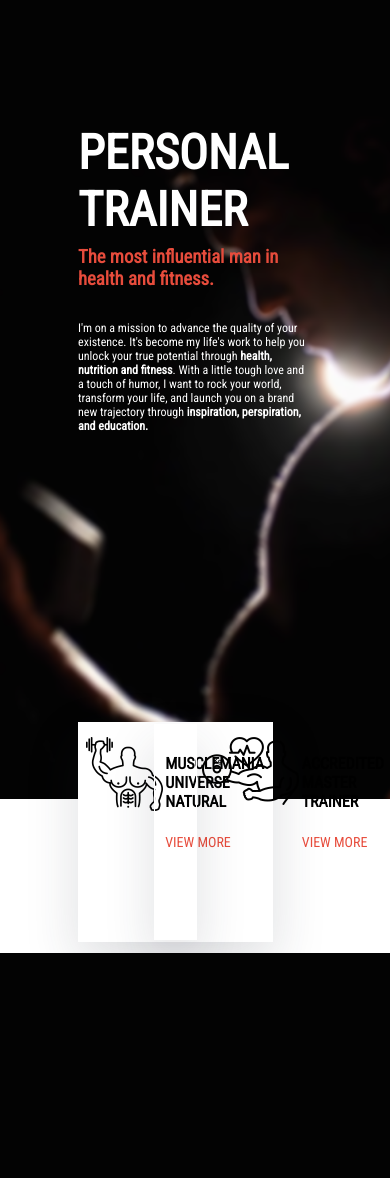
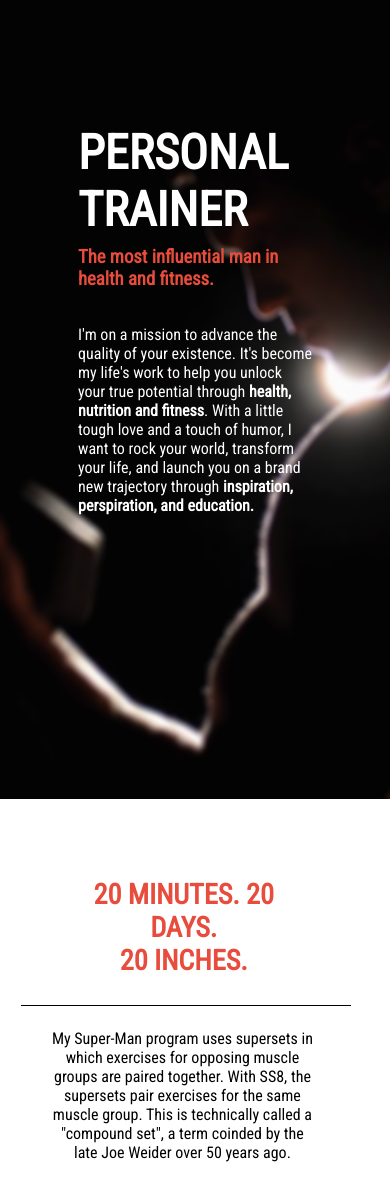
Before and after one commit to MAstrauskas/athletics-website, a PHP site: page /index.html in a window 390 px wide. Shown: the part 81-1259 px from the top of the page. Before the commit the page ends 1034 px from the top, so only its background shows below. Run offline with PHP 8.4, Linux system fonts and the light colour scheme; some libraries are stand-ins or nearby versions.

Commit message:
Add Responsiveness & Create Content Box
Added responsiveness to the content and
also created first 2 boxes of content
in the cover section.

```diff
--- a/css/style.css
+++ b/css/style.css
@@ -53,7 +53,7 @@ a {
 }
 
 /* Cover */
-.cover {
+.content {
   background-image: url("../images/cover-background.png");
   background-size: cover;
   background-repeat: no-repeat;
@@ -70,7 +70,7 @@ a {
   display: block;
   margin-left: 20%;
 }
-.cover .container {
+.content .container {
   position: relative;
   display: block;
   margin: 20em auto;
@@ -94,7 +94,7 @@ a {
 .cover-text {
   display: inline-block;
   width: 39%;
-  font-size: 14px;
+  font-size: 16px;
 }
 
 .cover-hide {
@@ -115,6 +115,7 @@ a {
 
 .showoff-inside-box-one {
   width: 33%;
+  padding-right: 2%;
   height: 100%;
 }
 
@@ -149,10 +150,37 @@ a {
   color: #e74c3c;
 }
 
+/* MAIN CONTENT */
+/* Transparent Box */
+.transparent-box {
+  display: flex;
+  margin: 4% 20%;
+  color: #000;
+}
+
+.transparent-box-one {
+  width: 80%;
+  margin-top: 1.5%;
+  color: #e74c3c;
+  font-size: 24px;
+  text-transform: uppercase;
+}
+
+.transparent-box-one h3 {
+  padding-left: 10%;
+}
+
+.transparent-box-two {
+  display: block;
+  padding-left: 2%;
+  margin-top: 3%;
+  margin-right: 15%;
+  font-size: 16px;
+}
 /* RESPONSIVE DESIGN */
 
 /* Desktops */
-@media (min-width: 1281px) {
+@media (min-width: 851px) {
   nav {
     float: right;
   }
@@ -240,8 +268,47 @@ a {
   }
 }
 
+@media (max-width: 1345px) {
+  .transparent-box-one {
+    margin-top: -0.5%;
+    margin-left: -10%;
+  }
+}
+
+/* iPad Pro */
+@media (max-width: 1367px) {
+  .showoff-box {
+    margin-top: -14%;
+    margin-left: 15%;
+    width: 65%;
+  }
+
+  .showoff-inside-box-one,
+  .showoff-inside-box-three {
+    width: 40%;
+  }
+}
+
 /* Laptops, Desktops */
 @media (max-width: 1280px) {
+  .nav-toggle {
+    display: none;
+  }
+
+  .cover-text {
+    width: 50%;
+  }
+
+  .transparent-box {
+    margin-right: 10%;
+  }
+}
+
+@media (max-width: 850px) {
+  .nav-toggle {
+    display: block;
+  }
+
   .nav-menu {
     display: flex;
     flex-direction: column;
@@ -404,21 +471,42 @@ a {
     opacity: 1;
     transform: translateY(0);
   }
-
-  .cover-text {
-    width: 50%;
-  }
 }
-
 /* Tablets, iPads (Portrait) */
 @media (min-width: 768px) and (max-width: 1024px) {
   .cover-text {
     width: 60%;
   }
+
+  .showoff-box {
+    margin-top: -25%;
+    margin-left: 10%;
+    width: 80%;
+  }
+
+  .showoff-inside-box-one,
+  .showoff-inside-box-three {
+    width: 50%;
+  }
+
+  .transparent-box {
+    margin: 10% 0% 10% 18%;
+  }
+
+  .transparent-box-one {
+    padding-right: 3%;
+  }
 }
 
-/* Tablets, iPads (Landscape) */
-@media (min-width: 768px) and (max-width: 1024px) and (orientation: Landscape) {
+@media (max-width: 770px) {
+  .transparent-box {
+    margin-top: 10%;
+    margin-bottom: 10%;
+  }
+
+  .transparent-box-one {
+    font-size: 18px;
+  }
 }
 
 /* Low Resolution Tablets and Mobiles (Landscape) */
@@ -441,12 +529,74 @@ a {
   }
 
   .cover-text {
-    font-size: 12px;
+    font-size: 16px;
     width: 75%;
+  }
+
+  .showoff-box {
+    display: none;
+  }
+
+  .transparent-box {
+    display: flexbox;
+    flex-direction: column;
+    margin-left: 25%;
+    text-align: center;
+  }
+
+  .transparent-box-one {
+    font-size: 24px;
+  }
+
+  .transparent-box-two {
+    margin-left: -20%;
+  }
+
+  .transparent-box-divider {
+    margin-left: -30%;
+    border-bottom: 1px solid #000;
+  }
+  .transparent-box-divider svg {
+    display: none;
   }
 }
 
-/* iPhone 6,7,8 Plus & X */
+/* iPhone 6,7,8 Plus */
+@media (min-width: 400px) and (max-width: 450px) {
+  .transparent-box-one {
+    padding-left: 3%;
+    padding-right: 3%;
+  }
+}
+
+/* iPhone 5 */
+@media (min-width: 300px) and (max-width: 320px) {
+  .transparent-box {
+    display: flexbox;
+    flex-direction: column;
+    margin-top: 120%;
+    margin-left: 25%;
+    text-align: center;
+  }
+
+  .transparent-box-one {
+    font-size: 24px;
+  }
+
+  .transparent-box-two {
+    margin-left: -20%;
+  }
+
+  .transparent-box-divider {
+    margin-left: -30%;
+    border-bottom: 1px solid #000;
+  }
+
+  .transparent-box-divider svg {
+    display: none;
+  }
+}
+
 @media (max-width: 320px) {
   .main-cover {
     margin-top: -70%;
@@ -464,4 +614,8 @@ a {
     font-size: 12px;
     width: 75%;
   }
+
+  .showoff-box {
+    display: none;
+  }
 }
--- a/index.html
+++ b/index.html
@@ -14,7 +14,6 @@
     <link rel="icon" type="image/png" sizes="32x32" href="./favicon/favicon-32x32.png">
     <link rel="icon" type="image/png" sizes="96x96" href="./favicon/favicon-96x96.png">
     <link rel="icon" type="image/png" sizes="16x16" href="./favicon/favicon-16x16.png">
-    <link rel="manifest" href="/manifest.json">
     <meta name="msapplication-TileColor" content="#ffffff">
     <meta name="msapplication-TileImage" content="/ms-icon-144x144.png">
     <meta name="theme-color" content="#ffffff">
@@ -67,18 +66,18 @@
               hidden
             >
               <li class="nav-item active">
-                <a class="nav-link active" href="/home">HOME</a>
+                <a class="nav-link active" href="/index.html">HOME</a>
               </li>
               <li class="nav-item">
-                <a class="nav-link" href="#">CLUB-LIFE</a>
+                <a class="nav-link" href="/index.html">CLUB-LIFE</a>
               </li>
               <li class="nav-item">
-                <a class="nav-link" href="#">TRAINING</a>
+                <a class="nav-link" href="/index.html">TRAINING</a>
               </li>
               <li class="nav-item">
-                <a class="nav-link" href="#">INSTRUCTORS</a>
+                <a class="nav-link" href="/index.html">INSTRUCTORS</a>
               </li>
-              <li class="nav-item"><a class="nav-link" href="#">CONTACT</a></li>
+              <li class="nav-item"><a class="nav-link" href="/index.html">CONTACT</a></li>
             </ul>
 
             <!-- Menu Button for mobile devices -->
@@ -137,7 +136,7 @@
         </div>
       </header>
 
-      <div class="cover">
+      <div class="content">
         <div class="container">
           <main class="main-cover">
             <div class="cover-name">
@@ -180,12 +179,31 @@
               </div>
             </div>
           </main>
+
+
+        <div class="transparent-box">
+          <div class="transparent-box-one">
+            <h3>20 Minutes. 20 Days. <br> 20 Inches.</h3>
+          </div>
+          <div class="transparent-box-divider">
+              <svg
+              xmlns="http://www.w3.org/2000/svg"
+              xmlns:xlink="http://www.w3.org/1999/xlink"
+              width="24px" height="150px">
+             <path fill-rule="evenodd"  fill="rgb(0, 0, 0)"
+              d="M12.833,25.349 C17.498,38.416 17.498,49.564 12.833,62.632 C9.790,71.153 9.790,78.429 12.833,86.948 C17.453,99.894 17.453,110.452 12.833,123.397 C9.754,132.013 9.754,137.833 12.833,146.455 L10.574,150.010 C6.836,139.534 6.684,130.732 10.574,119.839 C14.241,109.571 14.676,101.992 10.574,90.503 C6.684,79.611 6.859,69.484 10.574,59.076 C14.391,48.390 14.541,40.007 10.574,28.904 C6.684,18.006 6.684,10.882 10.574,-0.010 L12.833,3.547 C9.702,12.304 9.702,16.586 12.833,25.349 ZM5.174,25.349 C9.840,38.416 9.840,49.564 5.174,62.632 C2.130,71.153 2.130,78.429 5.174,86.948 C9.795,99.894 9.795,110.452 5.174,123.397 C2.096,132.013 2.096,137.833 5.174,146.455 L2.917,150.010 C-0.824,139.534 -0.974,130.732 2.917,119.839 C6.583,109.571 7.018,101.992 2.917,90.503 C-0.974,79.611 -0.799,69.484 2.917,59.076 C6.733,48.390 6.883,40.007 2.917,28.904 C-0.974,18.006 -0.974,10.882 2.917,-0.010 L5.174,3.547 C2.045,12.304 2.045,16.586 5.174,25.349 ZM18.233,119.839 C21.901,109.571 22.334,101.992 18.233,90.503 C14.341,79.611 14.516,69.484 18.233,59.076 C22.050,48.390 22.200,40.007 18.233,28.904 C14.341,18.006 14.341,10.882 18.233,-0.010 L20.490,3.547 C17.362,12.304 17.362,16.586 20.490,25.349 C25.157,38.416 25.158,49.564 20.490,62.632 C17.448,71.153 17.448,78.429 20.490,86.948 C25.113,99.894 25.113,110.452 20.490,123.397 C17.412,132.013 17.412,137.833 20.490,146.455 L18.233,150.010 C14.493,139.534 14.341,130.732 18.233,119.839 Z"/>
+             </svg>
+          </div>
+          <div class="transparent-box-two">
+            <p>
+              My Super-Man program uses supersets in which exercises for opposing muscle groups are paired together.
+              With SS8, the supersets pair exercises for the same muscle group. This is technically called a "compound set",
+              a term coinded by the late Joe Weider over 50 years ago.
+            </p>
+          </div>
         </div>
-      </div>
+    </div>
 
-      <div class="body">
-
-      </div>
       <footer class="footer"></footer>
     </div>
 
--- a/js/main.js
+++ b/js/main.js
@@ -1,20 +1,11 @@
-// let mainNavigation = document.getElementById("mainNav");
-// let navToggle = document.getElementById("navbar-toggle");
-
-// navToggle.addEventListener("click", function() {
-//   mainNavigation.classList.toggle("nav-active");
-// });
 const nav = document.querySelector("#nav");
 const menu = document.querySelector("#mainNav");
 const menuButton = document.querySelector(".nav-toggle");
-const cover = document.querySelector(".cover");
 
 let isMenuOpen = false;
 
 // Toggle active state of the menu
-menuButton.addEventListener(
-  "click",
-  e => {
+menuButton.addEventListener("click", e => {
   e.preventDefault();
   isMenuOpen = !isMenuOpen;
 
@@ -22,15 +13,7 @@ menuButton.addEventListener(
   menuButton.setAttribute("aria-expanded", String(isMenuOpen));
   menu.hidden = !isMenuOpen;
   nav.classList.toggle("nav-open");
-  }
-  // setTimeout(hideCover(), 1000)
-);
-
-// function hideCover() {
-//   if (isMenuOpen) {
-//     cover.classList.toggle("cover-hide");
-//   }
-// }
+});
 
 nav.addEventListener("keydown", e => {
   // Abort if menu is not open or modify keys pressed
```
Lines whose indentation alone changed are shown as unchanged.
